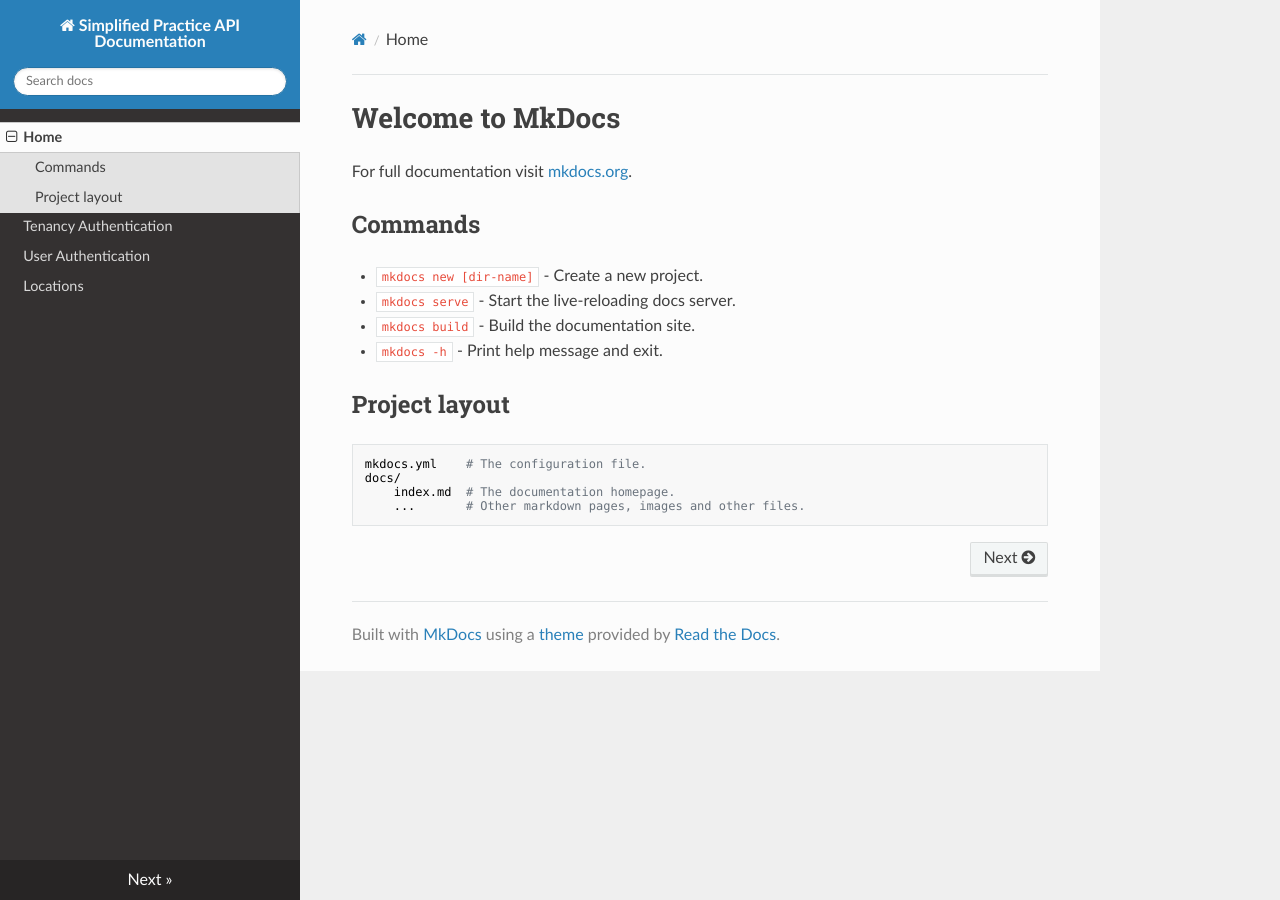
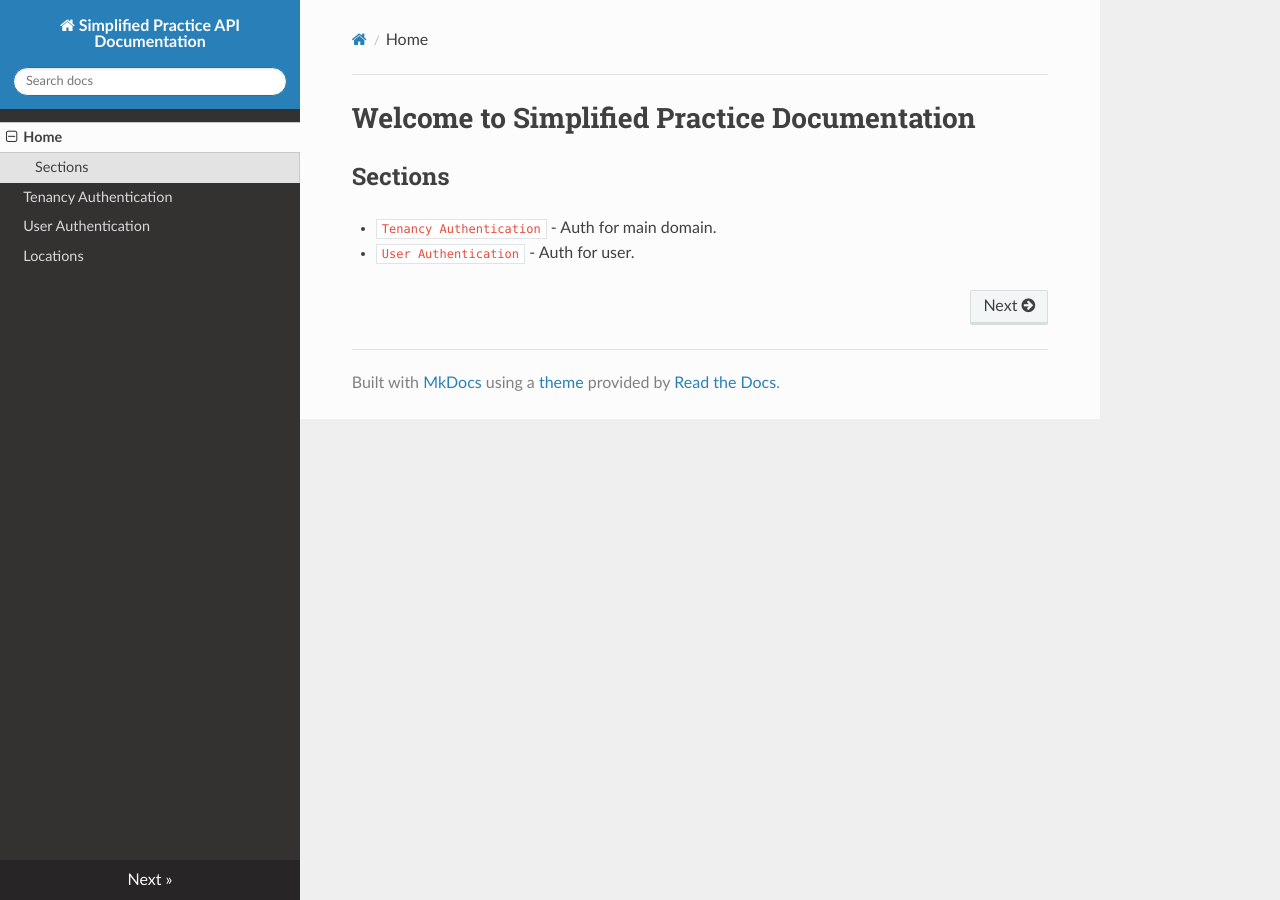
Before and after one commit to joelms90/sp-docs, an MkDocs documentation site: the page built from docs/index.md, in a window 1280 px wide. Built offline with MkDocs 1.6.1, drawn with Linux system fonts in a browser that asks for light colours; nearby versions of some CDN libraries.

Commit message:
initial config2

```diff
--- a/docs/index.md
+++ b/docs/index.md
@@ -1,17 +1,7 @@
-# Welcome to MkDocs
+# Welcome to Simplified Practice Documentation
 
-For full documentation visit [mkdocs.org](https://www.mkdocs.org).
 
-## Commands
+## Sections
 
-* `mkdocs new [dir-name]` - Create a new project.
-* `mkdocs serve` - Start the live-reloading docs server.
-* `mkdocs build` - Build the documentation site.
-* `mkdocs -h` - Print help message and exit.
-
-## Project layout
-
-    mkdocs.yml    # The configuration file.
-    docs/
-        index.md  # The documentation homepage.
-        ...       # Other markdown pages, images and other files.
+* `Tenancy Authentication` - Auth for main domain.
+* `User Authentication` - Auth for user.
```
Also changed, not shown: site/index.html, site/search/search_index.json, 1 other file.
